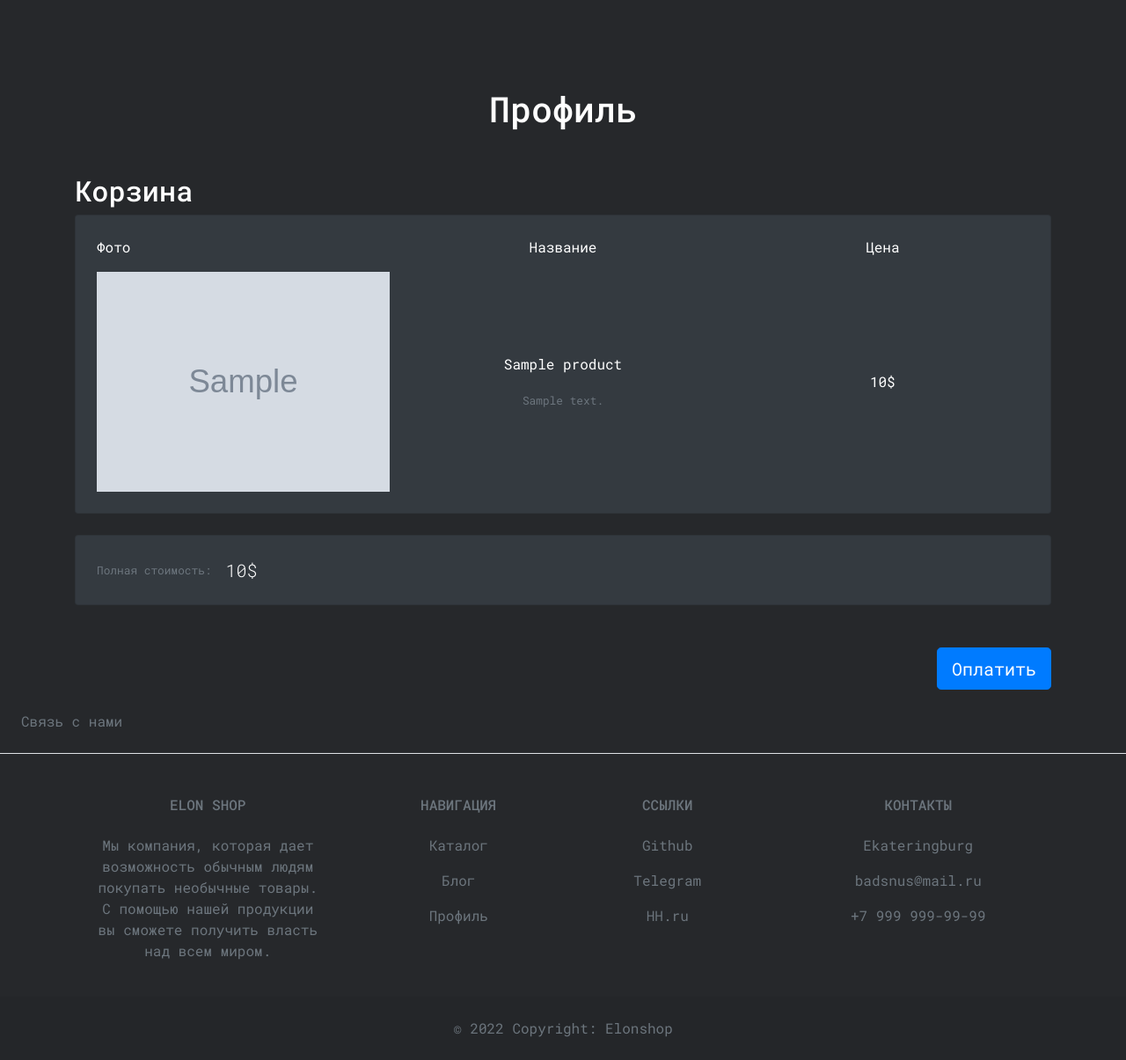
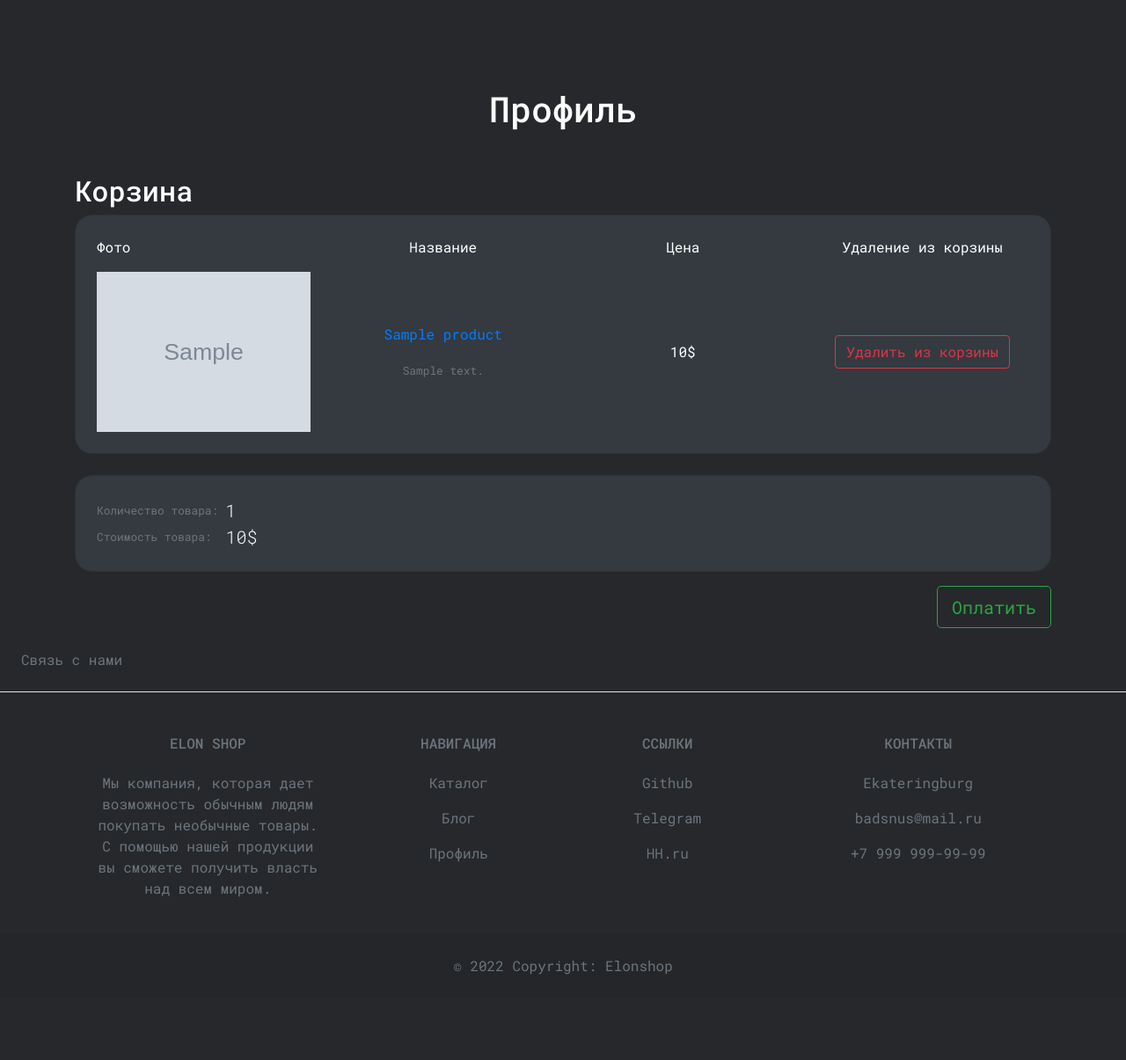
Before and after one commit to Badsnus/django_shop, a Django app: page /profile/ in a window 1280 px wide. Shown: the part 56-1261 px from the top of the page at 88% size. After the commit the page ends 1164 px from the top, so only its background shows below. Run offline with Django 3.2, Linux system fonts and the light colour scheme; a user stored in the database is signed in; tables that the repository leaves empty hold one stand-in row (values such as "Sample post"); grey boxes marked "Sample" are stand-in pictures; parts of the project's set-up code (start-up, migrations or seed data) failed here and were passed over.

Commit message:
add cart

```diff
--- a/catalog/templates/catalog/product_detail.html
+++ b/catalog/templates/catalog/product_detail.html
@@ -38,6 +38,9 @@
                            href="{% url 'add_item' product.pk %}">Купить
                             за {{ product.price }}$</a>
                     {% else %}
+                        <a class="btn btn-outline-success"
+                           href="{% url 'profile' %}">
+                            Перейти в корзину</a>
                         <a class="btn btn-outline-danger"
                            href="{% url 'delete_item' product.pk %}"> Удалить
                             из
--- a/homepage/static/homepage/style/index.css
+++ b/homepage/static/homepage/style/index.css
@@ -156,3 +156,7 @@ img {
     padding-left: 0px;
     padding-right: 0px;
 }
+
+.card {
+    border-radius: 20px;
+}
--- a/user_profile/models.py
+++ b/user_profile/models.py
@@ -7,8 +7,7 @@ UserModel = get_user_model()
 
 
 class Cart(models.Model):
-    user = models.ForeignKey(UserModel, on_delete=models.CASCADE, unique=True,
-                             db_index=True)
+    user = models.OneToOneField(UserModel, on_delete=models.CASCADE)
     price = models.IntegerField(default=0)
     count = models.IntegerField(default=0)
     items = models.ManyToManyField(Product, related_name='items')
--- a/user_profile/templates/user_profile/index.html
+++ b/user_profile/templates/user_profile/index.html
@@ -7,7 +7,7 @@
             <h1 class="text-center">Профиль</h1>
             <div class="cart">
                 <h2>Корзина</h2>
-                {% if products %}
+                {% if have %}
                     <section class="">
                         <div class="container">
                             <div class="row d-flex justify-content-center align-items-center">
@@ -16,40 +16,58 @@
                                     <div class="card mb-4 bg-dark">
                                         <div class="card-body p-4">
                                             <div class="row align-items-center mb-3">
-                                                <div class="col-md-4">
+                                                <div class="col-md-3">
                                                     Фото
                                                 </div>
-                                                <div class="col-md-4 d-flex justify-content-center">
+                                                <div class="col-md-3 d-flex justify-content-center">
                                                     Название
                                                 </div>
-                                                <div class="col-md-4 d-flex justify-content-center">
+                                                <div class="col-md-3 d-flex justify-content-center">
                                                     Цена
+                                                </div>
+                                                <div class="col-md-3 d-flex justify-content-center">
+                                                    Удаление из корзины
                                                 </div>
                                             </div>
                                             {% for cart_item in products %}
                                                 <div class="row align-items-center">
-                                                    <div class="col-md-4">
+                                                    <div class="col-md-3">
                                                         <img src="{% url 'home' %}photos/{{ cart_item.items__img }}"/>
                                                     </div>
-                                                    <div class="col-md-4 text-center">
-                                                        <p>{{ cart_item.items__name }}</p>
+                                                    <div class="col-md-3 text-center">
+                                                        <p>
+                                                            <a href="{% url 'product_detail' cart_item.items__pk %}">{{ cart_item.items__name }}</a>
+                                                        </p>
+
                                                         <small class="text-muted">{{ cart_item.items__description|truncatechars:40 }}</small>
 
                                                     </div>
-                                                    <div class="col-md-4 d-flex justify-content-center">
+                                                    <div class="col-md-3 d-flex justify-content-center">
                                                         {{ cart_item.items__price }}$
+                                                    </div>
+                                                    <div class="col-md-3 d-flex justify-content-center">
+                                                        <a class="btn btn-outline-danger"
+                                                           href="{% url 'delete_item' cart_item.items__pk %}?redirect=profile">
+                                                            Удалить
+                                                            из
+                                                            корзины</a>
                                                     </div>
                                                 </div>
                                             {% endfor %}
                                         </div>
                                     </div>
 
-                                    <div class="card mb-5 bg-dark">
+                                    <div class="card mb-3 bg-dark">
                                         <div class="card-body p-4">
 
                                             <div class="float-end">
                                                 <p class="mb-0 me-5 d-flex align-items-center">
-                                                    <span class="small text-muted me-2 mr-3">Полная стоимость:</span>
+                                                    <span class="small text-muted me-2 mr-2">Количество товара:</span>
+                                                    <span
+                                                            class="lead fw-normal">{{ total_count }}</span>
+                                                </p>
+                                                <p class="mb-0 me-5 d-flex align-items-center">
+                                                    <span class="small text-muted me-2 mr-3">Cтоимость товара:</span>
                                                     <span
                                                             class="lead fw-normal">{{ total_price }}$</span>
                                                 </p>
@@ -60,7 +78,7 @@
 
                                     <div class="d-flex justify-content-end">
                                         <button type="button"
-                                                class="btn btn-primary btn-lg">
+                                                class="btn btn-outline-success btn-lg">
                                             Оплатить
                                         </button>
                                     </div>
--- a/user_profile/views.py
+++ b/user_profile/views.py
@@ -1,6 +1,7 @@
 from django.contrib.auth import authenticate, login
 from django.contrib.auth.views import LoginView, FormView, LogoutView
 from django.db.models import F
+from django.db import transaction
 from django.shortcuts import redirect, render, get_object_or_404
 from django.views import generic
 
@@ -12,24 +13,22 @@ class ProfilePage(generic.ListView):
     template_name = 'user_profile/index.html'
     extra_context = {}
 
-    #
     def get_context_data(self, *, object_list=None, **kwargs):
-        print(self.extra_context)
         self.extra_context['total_count'] = (
             self.extra_context['products'][0]['count']
         )
         self.extra_context['total_price'] = (
             self.extra_context['products'][0]['price']
         )
-
         return self.extra_context
 
     def get_queryset(self):
         products = list(Cart.objects.values(
             'items__name', 'items__description', 'items__price', 'items__img',
-            'count', 'price'
+            'items__pk', 'count', 'price'
         ).filter(user=self.request.user))
         self.extra_context['products'] = products
+        self.extra_context['have'] = products[0]['items__name']
         return products
 
     def get(self, request, *args, **kwargs):
@@ -82,13 +81,13 @@ class AddCartItem(generic.View):
     def get(self, request, *args, **kwargs):
         if request.user.is_anonymous:
             return redirect('/profile/login')
-
         product = get_object_or_404(Product, pk=kwargs['pk'])
         cart = Cart.objects.filter(user=request.user)
-        cart.update(count=F('count') + 1,
-                    price=F('price') + product.price)
-        cart = cart.get()
-        cart.items.add(product)
+        with transaction.atomic():
+            cart.update(count=F('count') + 1,
+                        price=F('price') + product.price)
+            cart = cart.get()
+            cart.items.add(product)
         return redirect(f'/catalog/{kwargs["pk"]}/')
 
 
@@ -98,8 +97,10 @@ class DeleteCartItem(generic.View):
             return redirect('/profile/login')
         product = get_object_or_404(Product, pk=kwargs['pk'])
         cart = Cart.objects.filter(user=request.user)
-        cart.update(count=F('count') - 1,
-                    price=F('price') - product.price)
-        cart = cart.get()
-        cart.items.remove(product)
-        return redirect(f'/catalog/{kwargs["pk"]}/')
+        with transaction.atomic():
+            cart.update(count=F('count') - 1,
+                        price=F('price') - product.price)
+            cart = cart.get()
+            cart.items.remove(product)
+        redirect_to = request.GET.get('redirect', f'/catalog/{kwargs["pk"]}/')
+        return redirect(redirect_to)
```
Also changed, not shown: user_profile/migrations/0004_alter_cart_user.py (added).
